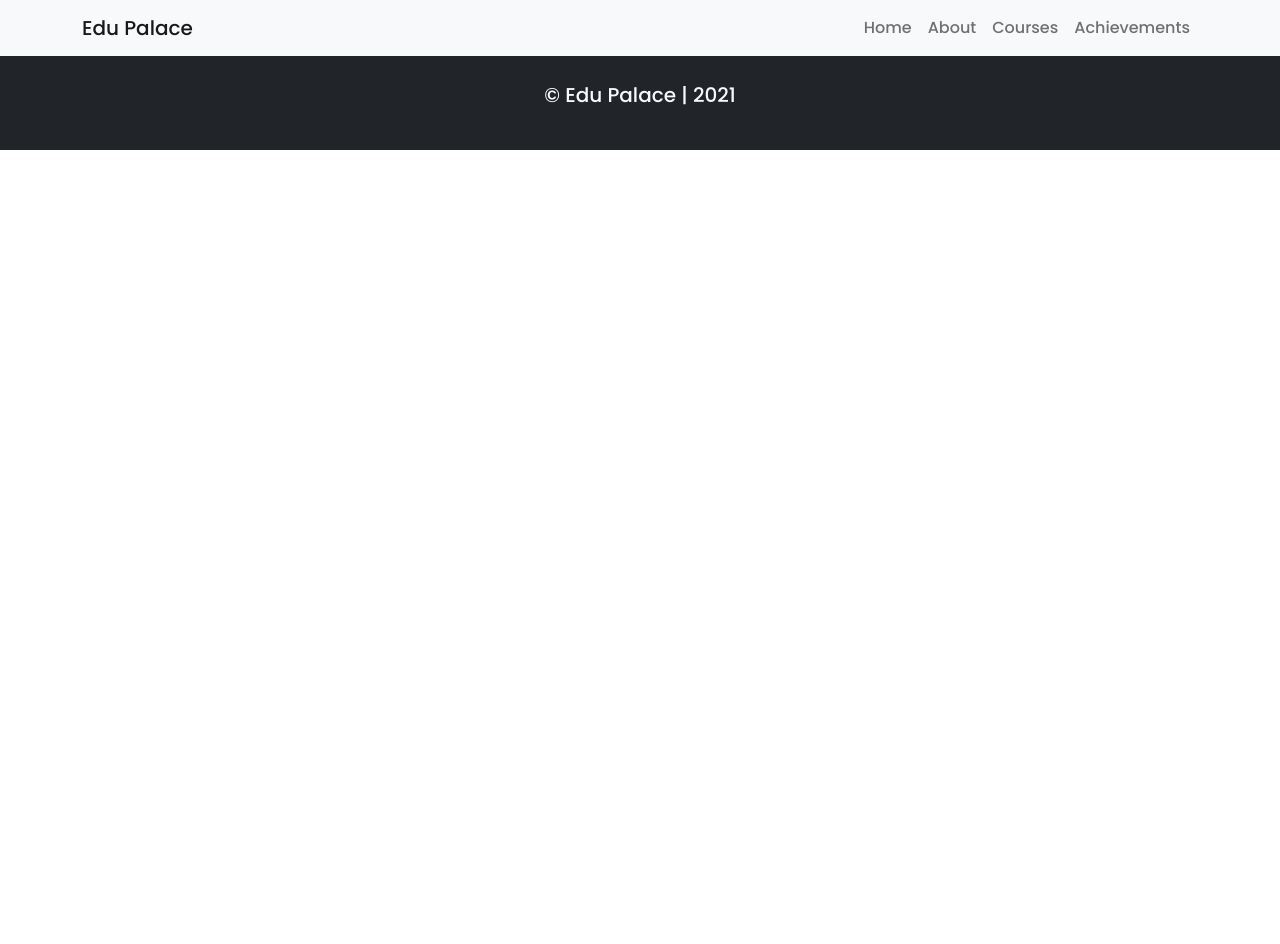
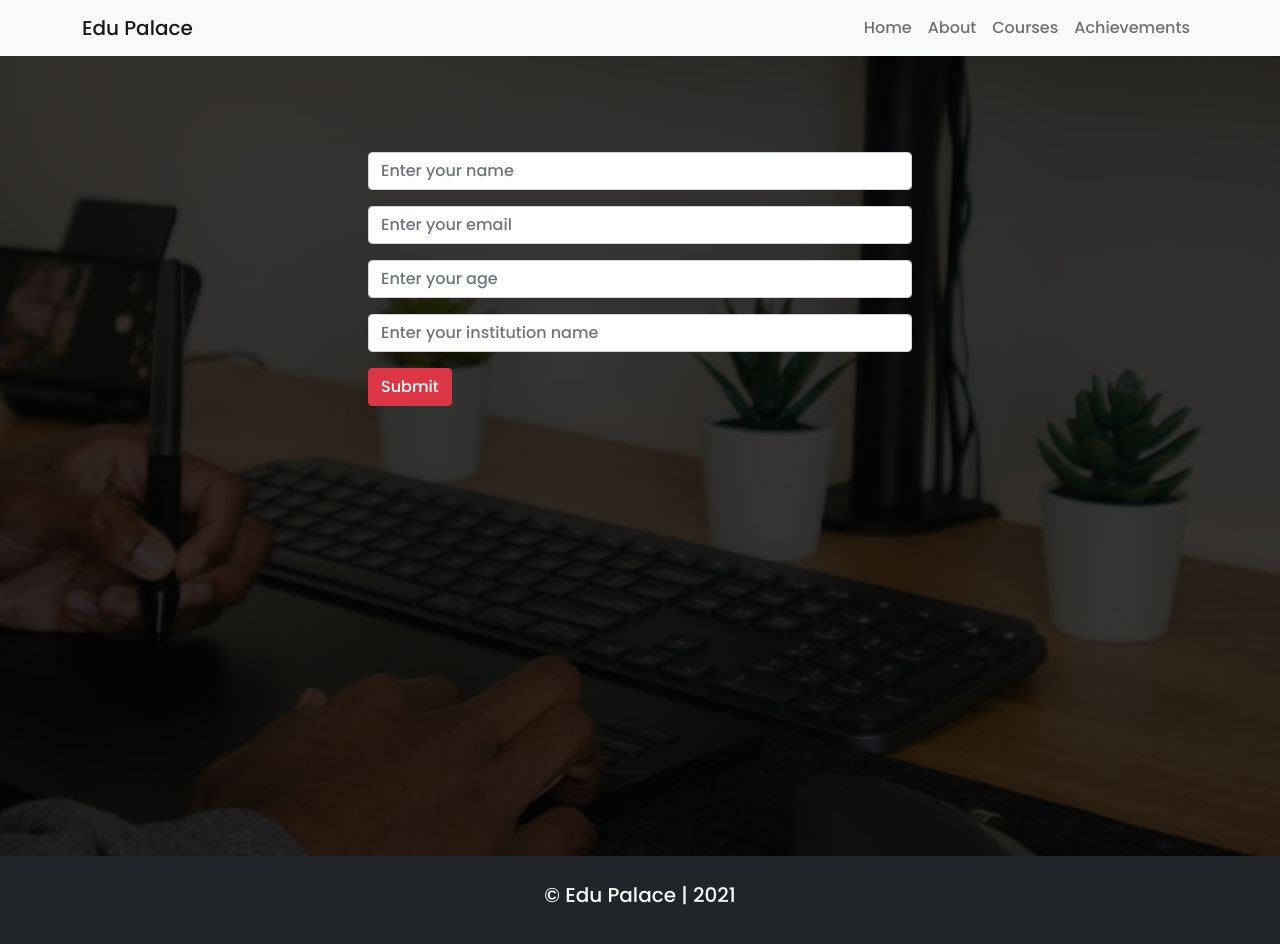
Before and after one commit to minhazul-ashim/edu-palace, a React (Create React App) app: page /enroll in a window 1280 px wide. Shown: the top 944 px of the page. Before the commit the page ends 800 px from the top, so only its background shows below. Built offline with nearby package versions, Linux system fonts and the light colour scheme.

Commit message:
enrollment form added

```diff
--- a/src/App.js
+++ b/src/App.js
@@ -6,6 +6,7 @@ import Navigation from '../src/components/Navigation/Navigation'
 import Footer from './components/Footer/Footer';
 import Courses from './components/Courses/Courses';
 import CourseDetail from './components/CourseDetail/CourseDetail';
+import EnrollForm from './components/EnrollForm/EnrollForm';
 
 
 function App() {
@@ -23,6 +24,9 @@ function App() {
           <Route path='/course/:id'>
             <CourseDetail></CourseDetail>
           </Route>
+          <Route path='/enroll'>
+            <EnrollForm></EnrollForm>
+          </Route>
         </Switch>
         <Footer></Footer>
       </Router>
--- a/src/components/CourseDetail/CourseDetail.js
+++ b/src/components/CourseDetail/CourseDetail.js
@@ -11,6 +11,11 @@ const CourseDetail = () => {
     const handleViewAll = () => {
 
         history.push('/courses')
+    }
+
+    const handleEnrollment = () => {
+
+        history.push('/enroll')
     }
 
     if (!course) {
@@ -43,7 +48,7 @@ const CourseDetail = () => {
 
                     </Card.Body>
                     <Card.Footer className='d-flex justify-content-between'>
-                        <button className='btn btn-danger'>Enroll</button>
+                        <button onClick={handleEnrollment} className='btn btn-danger'>Enroll</button>
                         <button onClick={handleViewAll} className='btn btn-info'>View others</button>
                     </Card.Footer>
                 </Card>
--- /dev/null
+++ b/src/components/EnrollForm/EnrollForm.css
@@ -0,0 +1,13 @@
+.enroll-bg {
+
+    background: url('../../images/guy-working.jpg');
+    background-size: cover;
+    height: 100vh;
+    background-position-y: 100%;
+}
+
+.enroll-overlay {
+
+    background: rgba(0, 0, 0, 0.747);
+
+}
--- /dev/null
+++ b/src/components/EnrollForm/EnrollForm.js
@@ -0,0 +1,20 @@
+import './EnrollForm.css'
+import React from 'react';
+
+const EnrollForm = () => {
+    return (
+        <div className='enroll-bg'>
+            <div className="enroll-overlay h-100 mx-auto py-5">
+                <form className='w-50 mx-auto p-5' action="">
+                    <input className='form-control mb-3' type="text" placeholder='Enter your name' />
+                    <input className='form-control mb-3' type="email" placeholder='Enter your email' />
+                    <input className='form-control mb-3' type="number" placeholder='Enter your age' />
+                    <input className='form-control mb-3' type="number" placeholder='Enter your institution name' />
+                    <button className='btn btn-danger'> Submit</button>
+                </form>
+            </div>
+        </div>
+    );
+};
+
+export default EnrollForm;
```
